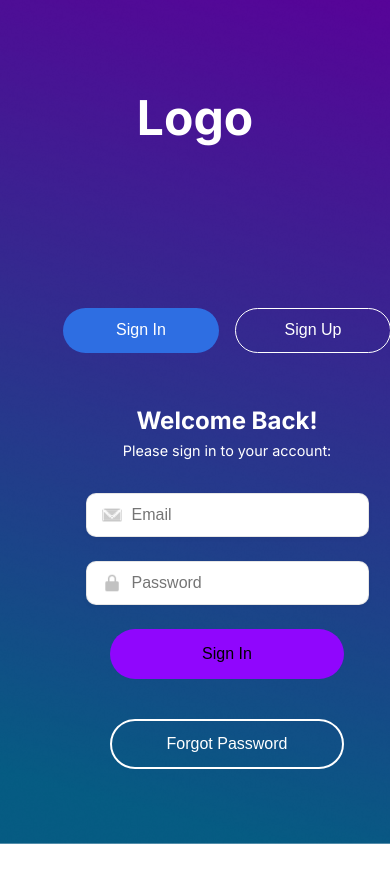
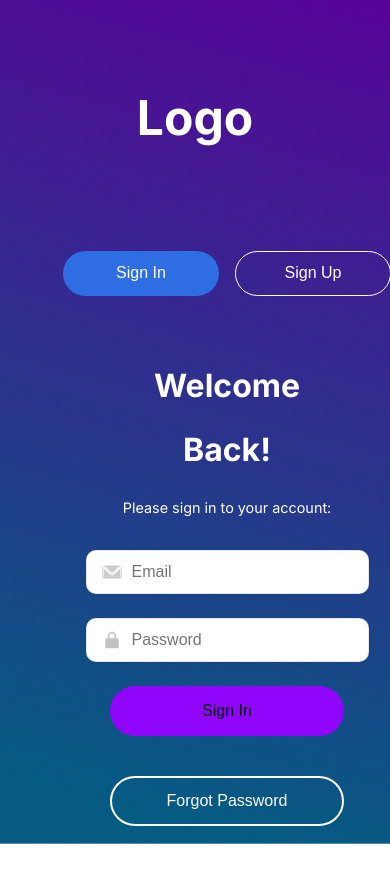
Before and after one commit to Issa-Abbani/Anecdote, a React (Vite) app: page / in a window 390 px wide. Shown: the top 882 px of the page. Built offline with nearby package versions, Linux system fonts and the light colour scheme; a web font is replaced by a local one.

Commit message:
Fixed UI bug in Recovery.jsx on mobile involving the h2 tag

```diff
--- a/src/styles/form.module.css
+++ b/src/styles/form.module.css
@@ -121,14 +121,15 @@ form input{
 /* Media Queries for Mobile Phones */
 @media screen and (max-width: 480px) {
   .intro {
-    margin-top: 2rem;
+    margin-top: 0rem;
     margin-bottom: 2rem;
   }
 
   .intro h2 {
-    font-size: 1.5rem;
+    font-size: 2rem;
     color: white;
     margin-bottom: 1rem;
+    line-height: 2;
   }
 
   .intro > p {
```
